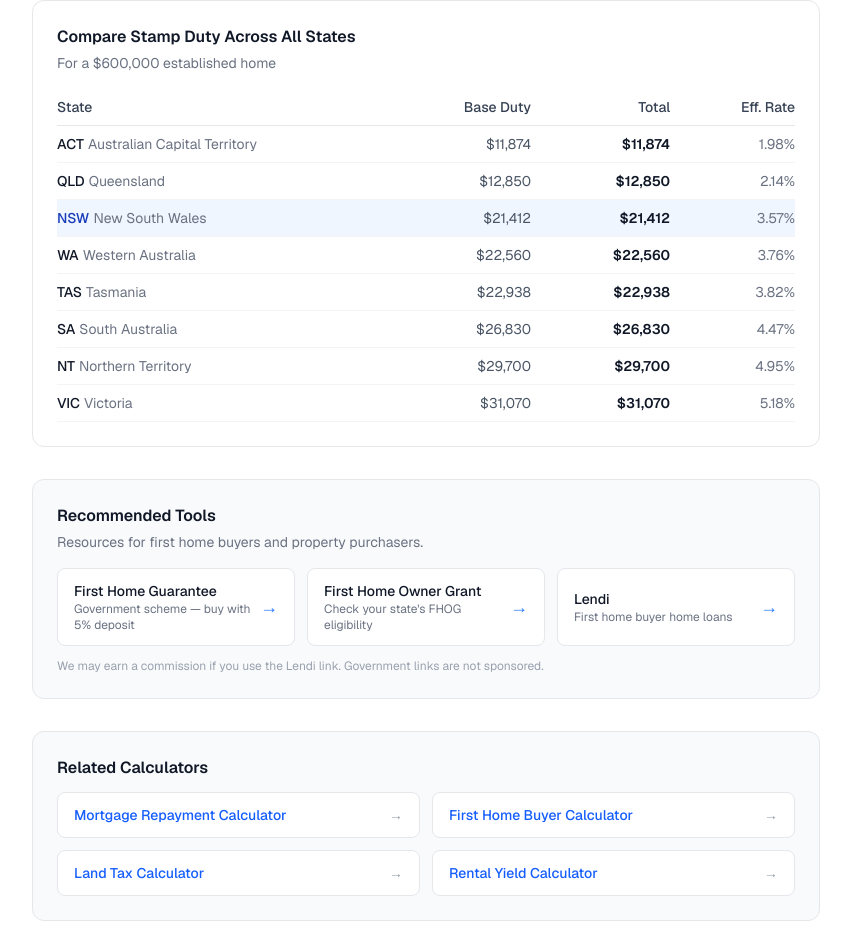
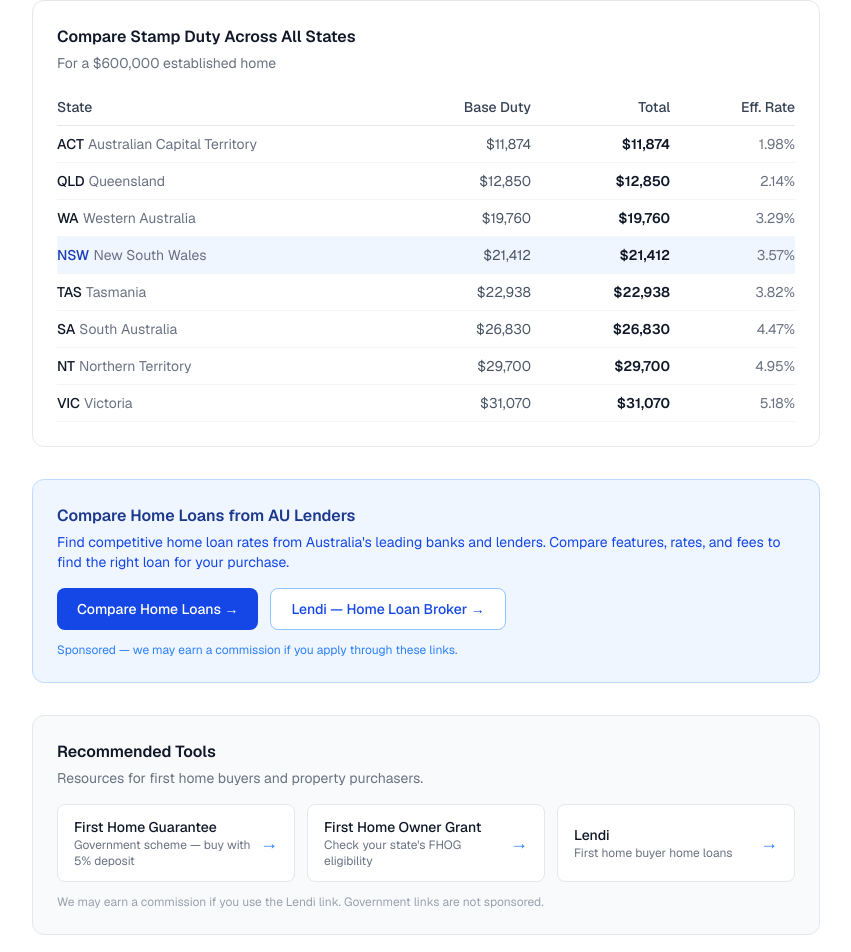
Before and after one commit to liamfraz/au-calculators, a Next.js app: page /stamp-duty-calculator in a window 1280 px wide. Shown: the part 1572-2524 px from the top of the page, without its empty margins (48-899 px from the left). Built offline with nearby package versions, Linux system fonts and the light colour scheme; no server answers.

Commit message:
auto: ship phase deploy

```diff
--- a/app/calculators/stamp-duty/calculator.tsx
+++ b/app/calculators/stamp-duty/calculator.tsx
@@ -70,10 +70,10 @@ function calcSA(value: number): number {
 function calcWA(value: number): number {
   if (value <= 0) return 0;
   if (value <= 120000) return value * 0.019;
-  if (value <= 150000) return 2280 + (value - 120000) * 0.0235;
-  if (value <= 200000) return 2985 + (value - 150000) * 0.0315;
-  if (value <= 725000) return 4560 + (value - 200000) * 0.045;
-  return 28185 + (value - 725000) * 0.0515;
+  if (value <= 300000) return 2280 + (value - 120000) * 0.0285;
+  if (value <= 500000) return 7410 + (value - 300000) * 0.038;
+  if (value <= 725000) return 15010 + (value - 500000) * 0.0475;
+  return 25697.5 + (value - 725000) * 0.0515;
 }
 
 function calcTAS(value: number): number {
@@ -654,6 +654,36 @@ export default function StampDutyCalculator({
         </div>
       </div>
 
+      {/* Compare Home Loans CTA */}
+      <div className="border border-blue-200 bg-blue-50 rounded-xl p-6">
+        <h3 className="font-semibold text-blue-900 mb-1">Compare Home Loans from AU Lenders</h3>
+        <p className="text-sm text-blue-700 mb-4">
+          Find competitive home loan rates from Australia&apos;s leading banks and lenders.
+          Compare features, rates, and fees to find the right loan for your purchase.
+        </p>
+        <div className="flex flex-wrap gap-3">
+          <a
+            href="https://www.finder.com.au/home-loans"
+            target="_blank"
+            rel="noopener noreferrer sponsored"
+            className="inline-flex items-center gap-2 px-5 py-2.5 bg-blue-700 text-white rounded-lg hover:bg-blue-800 transition-colors font-medium text-sm"
+          >
+            Compare Home Loans →
+          </a>
+          <a
+            href="https://www.lendi.com.au/"
+            target="_blank"
+            rel="noopener noreferrer sponsored"
+            className="inline-flex items-center gap-2 px-5 py-2.5 bg-white text-blue-700 border border-blue-300 rounded-lg hover:bg-blue-100 transition-colors font-medium text-sm"
+          >
+            Lendi — Home Loan Broker →
+          </a>
+        </div>
+        <p className="text-xs text-blue-500 mt-3">
+          Sponsored — we may earn a commission if you apply through these links.
+        </p>
+      </div>
+
       {/* Recommended Tools */}
       <div className="mt-6 border border-gray-200 rounded-xl p-6 bg-gray-50">
         <h3 className="font-semibold text-gray-900 text-base mb-1">Recommended Tools</h3>
```
